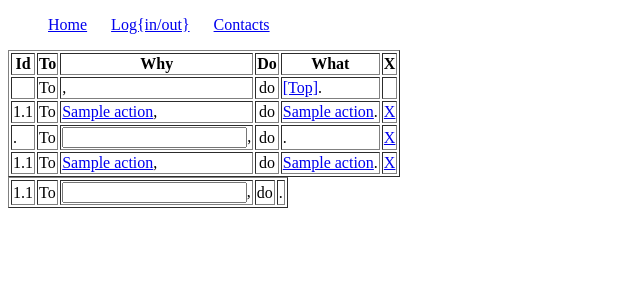
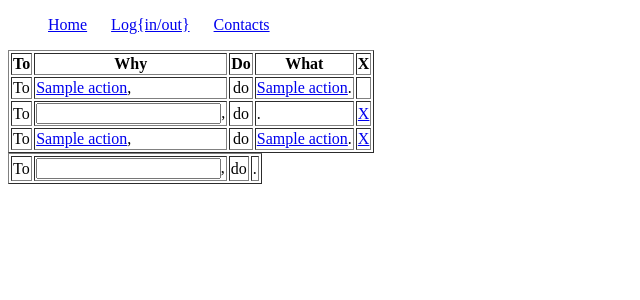
Before and after one commit to chris2fr/focusplex, a Django app: template templates/why/read.html in a window 1280 px wide. Shown: the top 300 px of the page, without its empty margins (0-640 px from the left). Run offline with Django 3.2, Linux system fonts and the light colour scheme; the template is opened without the code that fills it: most values are stand-ins (such as "Sample title", 1, 10 or a date in 2020); form fields are guessed from the names that the template uses.

Commit message:
some user-interface improvements

```diff
--- a/forms.py
+++ b/forms.py
@@ -3,7 +3,9 @@ from .models import What
 
 class WhatForm(forms.Form):
     result = forms.ChoiceField(label='to',
-        required=False)
+        required=False,
+        # choices=(('',' ')),
+        )
     action = forms.CharField(label="do",
         max_length=255,
         required=True,
@@ -16,7 +18,7 @@ class WhatForm(forms.Form):
             'autofocus': 'autofocus',
             'size':32
         })
-        self.fields['result'].choices.append((0,'top'))
+        # self.fields['result'].choices.append(('',' '))
 
     #def __init__ (self, request):
     #    if request.user.is_authenticated:
--- a/templates/why/boilerplate.html
+++ b/templates/why/boilerplate.html
@@ -7,7 +7,7 @@
   <title>{% block title %}T'ask?{% endblock %}</title>
   <meta name="description" content="Who? What! Etc.">
   <meta name="author" content="Chris Mann <chris@mann.fr>">
-
+  <link rel='icon' href='/static/favicon.ico' type='image/png'/ >
 </head>
 
 <body>
--- a/templates/why/read.html
+++ b/templates/why/read.html
@@ -7,7 +7,7 @@
 {% csrf_token %}
 <table border="1">
     <tr>
-        <th>Id</th>
+        <!-- <th>Id</th> -->
         <th>To</th>
         <th>Why</th>
         <TH>Do</TH>
@@ -15,30 +15,20 @@
         <TH>X</TH>
     </tr>
     <!-- <TH>Where</TH><TH>When</TH><TH>Whom</TH><TH>How</TH><TH>How Much</TH><TH>How Long</TH></tr>\n" -->
-
-    <tr>
-        <td></td>
-        <td>To</td>
-        <td>,</td>
-        <td align="center">do</TD>
-        <TD><a href="/">[Top]</a>.</td>
-        <TD></td>
-            <!-- <td></td><td></td><td></td><td></td><td></td><td></td>-->
-    </tr>
     {% for what in what_ups %}
     <tr>
-        <td>{{what.result.id}}.{{what.id}}</td>
+        <!-- <td>{{what.result.id}}.{{what.id}}</td> -->
         <td>To</td>
         <td><a href="/read/{{what.result.id}}">{{what.result.action}}</a>,</td>
         <td align="center">do</TD>
         <TD><a href="/read/{{what.id}}">{{ what.action }}</a>.</td>
-        <TD><a href="/delete/{{what.id}}">X</a></td>
+        <TD><!-- <a href="/delete/{{what.id}}">X</a> --></td>
             <!-- <td></td><td></td><td></td><td></td><td></td><td></td>-->
     </tr>
     {% endfor %}
     {% if zoom_id > 0 %}
     <tr>
-        <td>{{what_now.result.id}}.{{what_now.id}}</td>
+        <!--  <td>{{what_now.result.id}}.{{what_now.id}}</td> -->
         <td>To</td>
         <td>{{ what_now_form.result }},</td>
         <td align="center">do</TD>
@@ -49,7 +39,7 @@
     {% endif %}
     {% for what in what_downs %}
     <tr>
-        <td>{{what.result.id}}.{{what.id}}</td>
+        <!--  <td>{{what.result.id}}.{{what.id}}</td> -->
         <td>To</td>
         <td><a href="/read/{{what.result.id}}">{{what.result.action}}</a>,</td>
         <td align="center">do</TD>
@@ -64,7 +54,7 @@
         {% csrf_token %}
 <table border="1">
     <tr>
-        <td>{{what_new.result.id}}.{{what.id}}</td>
+        <!--  <td>{{what_new.result.id}}.{{what.id}}</td> -->
         <td>To</td>
         <td>{{ what_new_form.result }},</td>
         <td align="center">do</TD>
--- a/views.py
+++ b/views.py
@@ -110,8 +110,8 @@ def read(request, id):
 
 
     if request.user.is_authenticated:
-        what_new_form.fields['result'].choices = (('','[Top]'),)
-        what_now_form.fields['result'].choices = (('','[Top]'),)
+        what_new_form.fields['result'].choices = (('',' '),)
+        what_now_form.fields['result'].choices = (('',' '),)
         whats = []
         for what in what_ups:
             what_new_form.fields['result'].choices.append((str(what.id),what.action))
```
Also changed, not shown: TODO.md (+4 -0 lines).
